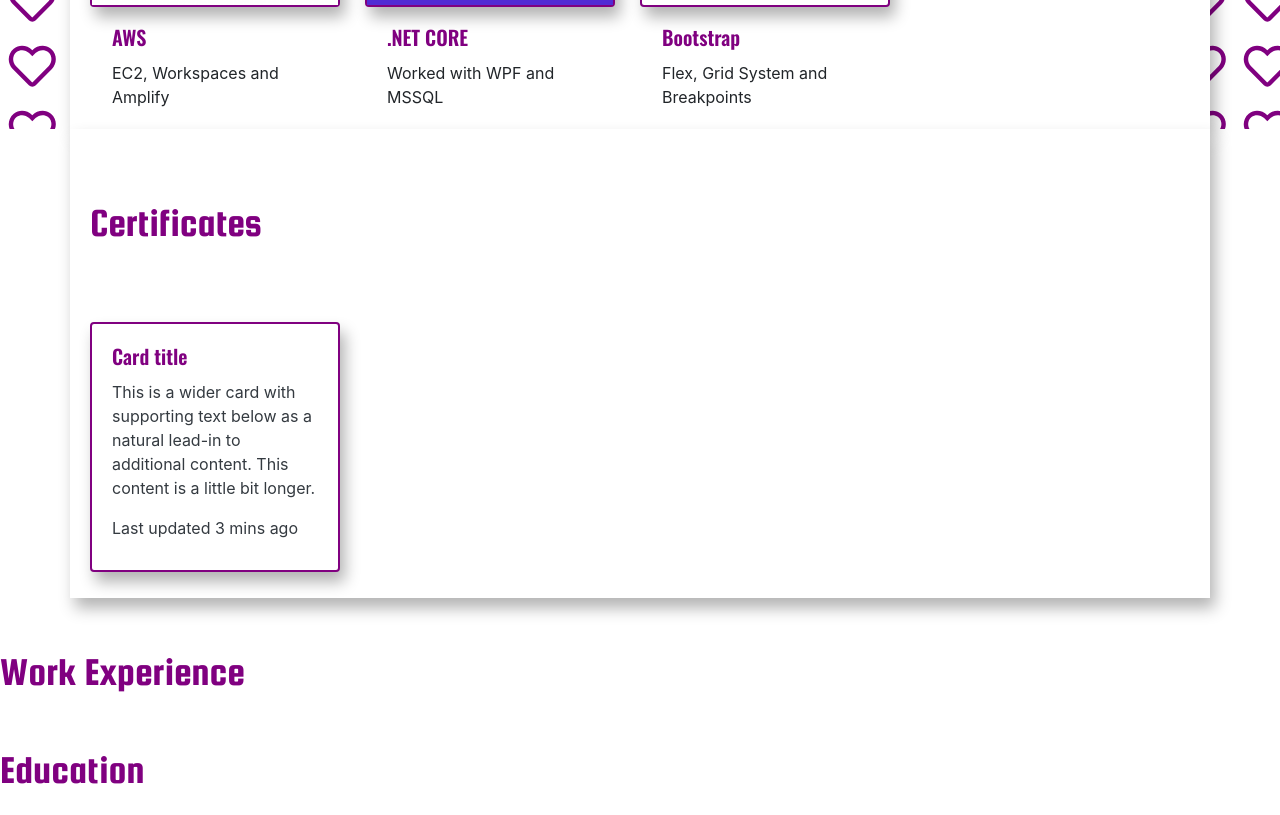
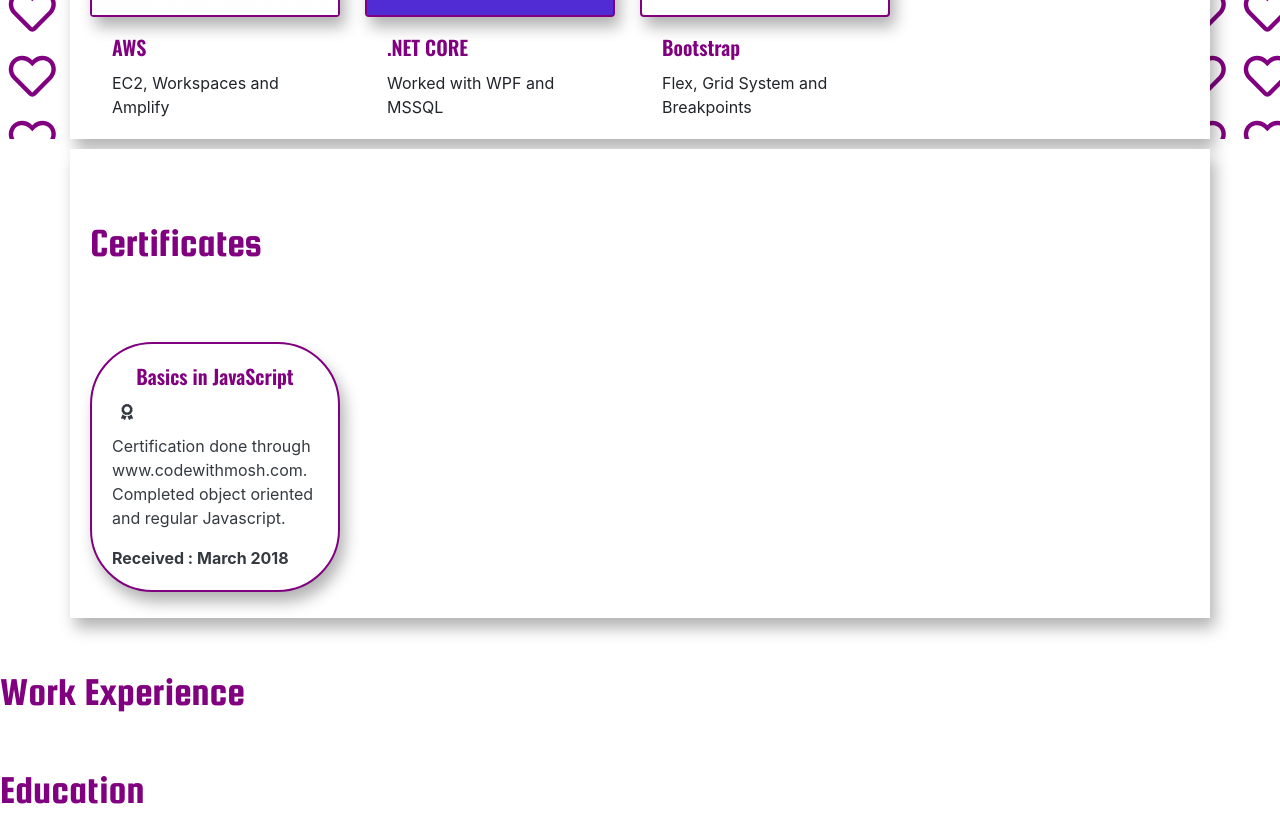
Before and after one commit to citysiva180/shivthedev, a React (Create React App) app: page / in a window 1280 px wide. Shown: the part 2280-3095 px from the top of the page. Built offline with nearby package versions, Linux system fonts and the light colour scheme; a web font is replaced by a local one.

Commit message:
card_formatting

```diff
--- a/src/components/certifications.jsx
+++ b/src/components/certifications.jsx
@@ -4,19 +4,22 @@ import "../stylesheets/certificate.css";
 
 const Certificates = () => {
   return (
-    <div className="container">
-      <h1>Certificates</h1>
-      <div className="certificate">
+    <div className="certificate">
+      <div className="container">
+        <h1>Certificates</h1>
         <div class="card bg-white text-dark">
           {/* <img src={nyc} class="card-img" alt="..." /> */}
           <div class="card-img-overlay">
-            <h5 class="card-title">Card title</h5>
+            <h5 class="card-title">Basics in JavaScript</h5>
+            <i class="fas fa-award"></i>
             <p class="card-text">
-              This is a wider card with supporting text below as a natural
-              lead-in to additional content. This content is a little bit
-              longer.
+              <b></b>
+              Certification done through www.codewithmosh.com. Completed object
+              oriented and regular Javascript.
             </p>
-            <p class="card-text">Last updated 3 mins ago</p>
+            <p class="card-text">
+              <b>Received : March 2018</b>
+            </p>
           </div>
         </div>
       </div>
--- a/src/components/intro.jsx
+++ b/src/components/intro.jsx
@@ -2,27 +2,30 @@ import React from "react";
 import "../stylesheets/Intro.css";
 const Introduction = () => {
   return (
+    <div className="Introduction">
       <div className="container">
         <h1>Fullstack Developer / Designer</h1>
         <p>I humbly welcome you to my site! Here goes my story in Tech...</p>
         <p>
           {" "}
-        I started late in computing. Major reason being that even electricity in
-        my village was of rarity. The first time I owned a computer was in my
-        14s. I got a windows xp computer and spend n number of hours looking
-        into it. I did not get to start early. I did my first program in my
-        college final year. This too, was due campus recruitment. But there, I
-        got my inspiration. My first sucessful program which was to factorize a
-        quadratic equation. What took me ages to calculate and compile took
-        seconds to program its logic. It not only simplified my problems over
-        the hour, It gave me a confidence that I too could program. There I
-        started my journey. After hours and hours of trials and errors I learnt
-        all creamy layers of tech, HTML, CSS and JavaScript and then non creamy
-        layers, Linux commands, deployments and networks etc. The more I was in
-        this, the more I wanted to move forward. At times I appreciate that I
-        get to start late cause by the time I started, I had clear Idea what I
-        should do and not do. This is my story in tech.
+          I started late in computing. Major reason being that even electricity
+          in my village was of rarity. The first time I owned a computer was in
+          my 14s. I got a windows xp computer and spend n number of hours
+          looking into it. I did not get to start early. I did my first program
+          in my college final year. This too, was due campus recruitment. But
+          there, I got my inspiration. My first sucessful program which was to
+          factorize a quadratic equation. What took me ages to calculate and
+          compile took seconds to program its logic. It not only simplified my
+          problems over the hour, It gave me a confidence that I too could
+          program. There I started my journey. After hours and hours of trials
+          and errors I learnt all creamy layers of tech, HTML, CSS and
+          JavaScript and then non creamy layers, Linux commands, deployments and
+          networks etc. The more I was in this, the more I wanted to move
+          forward. At times I appreciate that I get to start late cause by the
+          time I started, I had clear Idea what I should do and not do. This is
+          my story in tech.
         </p>
+      </div>
     </div>
   );
 };
--- a/src/stylesheets/Intro.css
+++ b/src/stylesheets/Intro.css
@@ -1,3 +1,9 @@
+.Introduction>.container {
+    box-shadow: 5px 10px 15px rgba(0, 0, 0, 0.3);
+    margin-bottom: 10px;
+}
+
+
 .p {
     font-family: 'Bree Serif', serif;
     font-size: 40px;
--- a/src/stylesheets/certificate.css
+++ b/src/stylesheets/certificate.css
@@ -1,4 +1,28 @@
-.certificate.card {
-    width: 100%;
+.certificate>.container>.card {
     border-radius: 25%;
+    /* width: inherit;
+    height: auto; */
+
 }
+
+.certificate>.container {
+    margin-top: 10px;
+    box-shadow: 5px 10px 15px rgba(0, 0, 0, 0.3);
+}
+
+.certificate>.container>.card>.card-img-overlay>.fas {
+    text-align: center;
+    height: 30px;
+    width: 30px
+}
+
+.certificate>.container>.card>.card-img-overlay>.card-title {
+    text-align: center;
+}
+
+
+/*
+.certificate>.card>.card-img {
+
+    height: 450px;
+} */
--- a/src/stylesheets/home.css
+++ b/src/stylesheets/home.css
@@ -79,3 +79,8 @@ h1 {
   /* transform: rotate(30deg); */
   /* padding: 50px */
 }
+
+.RoleData {
+  /* background-image: linear-gradient(to right, aquamarine, white); */
+  background-color: purple;
+}
```
Also changed, not shown: src/assets/nyc250.jpg (added). Lines whose indentation alone changed are shown as unchanged.
